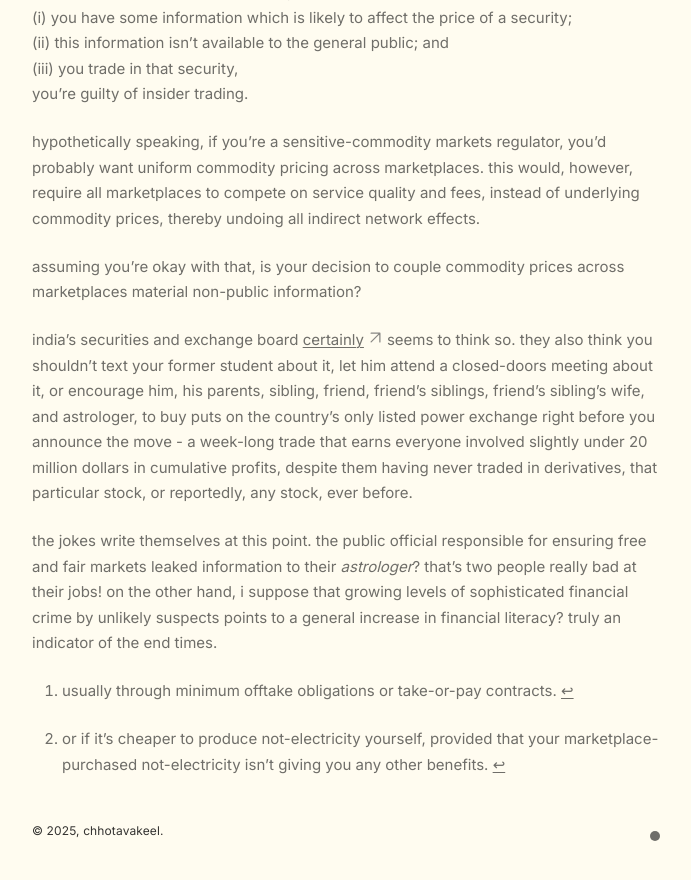
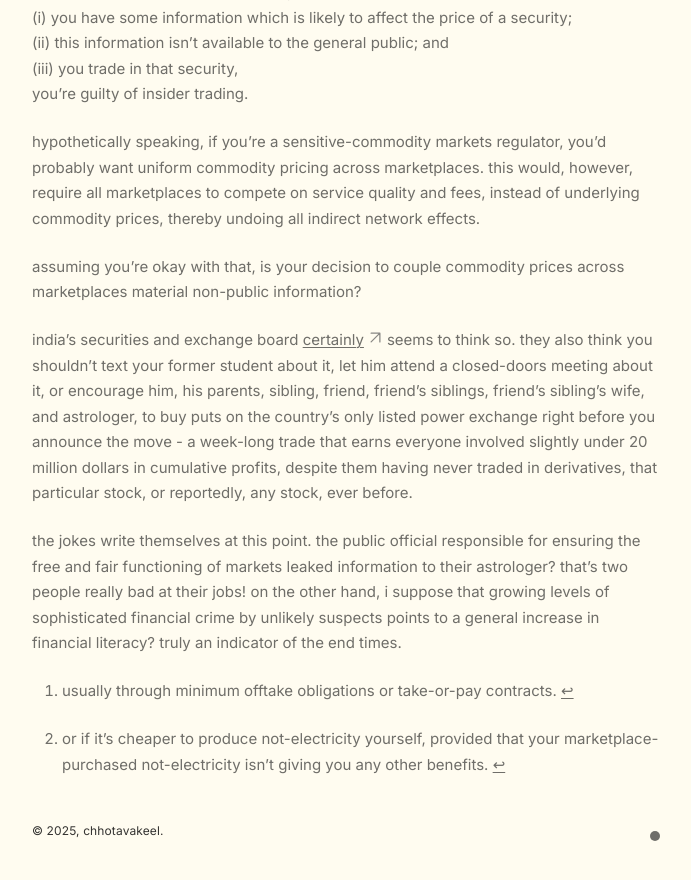
Before and after one commit to chhotavakeel/updatedsite, a Jekyll site: the page built from _notes/Public/all-electricity-is-accounting.md, in a window 1280 px wide and 900 px high, scrolled down 1570 px. Shown: the top 880 px of the window, without its empty margins (293-984 px from the left). Built offline with Jekyll 4.4.1, drawn with Linux system fonts in a browser that asks for light colours.

Commit message:
Update all-electricity-is-accounting.md

```diff
--- a/_notes/Public/all-electricity-is-accounting.md
+++ b/_notes/Public/all-electricity-is-accounting.md
@@ -39,7 +39,7 @@ assuming you're okay with that, is your decision to couple commodity prices acro
 
 india's securities and exchange board [certainly](https://www.sebi.gov.in/sebi_data/attachdocs/oct-2025/interim_order_ie1.pdf) seems to think so. they also think you shouldn't text your former student about it, let him attend a closed-doors meeting about it, or encourage him, his parents, sibling, friend, friend's siblings, friend's sibling's wife, and astrologer, to buy puts on the country's only listed power exchange right before you announce the move - a week-long trade that earns everyone involved slightly under 20 million dollars in cumulative profits, despite them having never traded in derivatives, that particular stock, or reportedly, any stock, ever before.
 
-the jokes write themselves at this point. the public official responsible for ensuring free and fair markets leaked information to their *astrologer*? that's two people really bad at their jobs! on the other hand, i suppose that growing levels of sophisticated financial crime by unlikely suspects points to a general increase in financial literacy? truly an indicator of the end times.
+the jokes write themselves at this point. the public official responsible for ensuring the free and fair functioning of markets leaked information to their astrologer? that's two people really bad at their jobs! on the other hand, i suppose that growing levels of sophisticated financial crime by unlikely suspects points to a general increase in financial literacy? truly an indicator of the end times.
 
 [^1]: usually through minimum offtake obligations or take-or-pay contracts.
 
```
